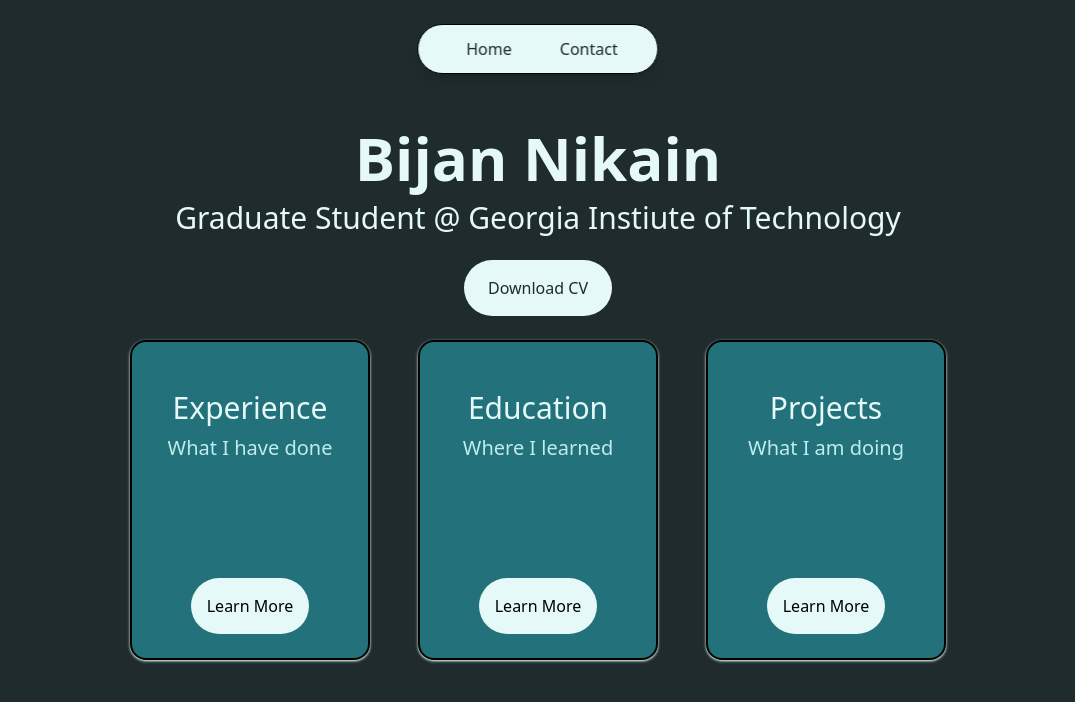
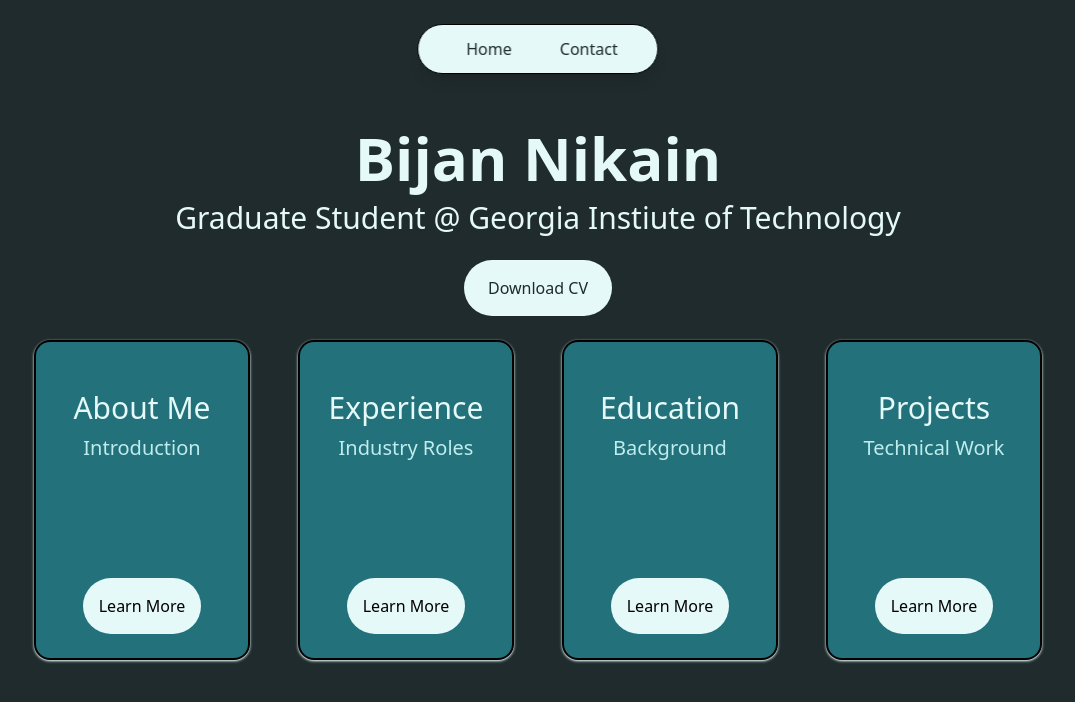
Before and after one commit to bnikain21/my-website, a Next.js app: page / in a window 1280 px wide. Shown: the top 702 px of the page, without its empty margins (102-1177 px from the left). Built offline with nearby package versions, Linux system fonts and the light colour scheme.

Commit message:
added aboutme

```diff
--- /dev/null
+++ b/app/aboutme/page.tsx
@@ -0,0 +1,11 @@
+import React from 'react'
+
+function AboutMePage() {
+  return (
+    <div>
+
+    </div>
+  )
+}
+
+export default AboutMePage
--- a/app/page.tsx
+++ b/app/page.tsx
@@ -15,9 +15,10 @@ export default function Home() {
       </div>
 
       <div className="flex justify-center">
-        <ContentCard title="Experience" short_desc="What I have done" path="/experience"/>
-        <ContentCard title="Education" short_desc="Where I learned" path="/education"/>
-        <ContentCard title="Projects" short_desc="What I am doing" path="/projects"/>
+        <ContentCard title="About Me" short_desc="Introduction" path="/aboutme"/>
+        <ContentCard title="Experience" short_desc="Industry Roles" path="/experience"/>
+        <ContentCard title="Education" short_desc="Background" path="/education"/>
+        <ContentCard title="Projects" short_desc="Technical Work" path="/projects"/>
       </div>
     </section>
 
```
